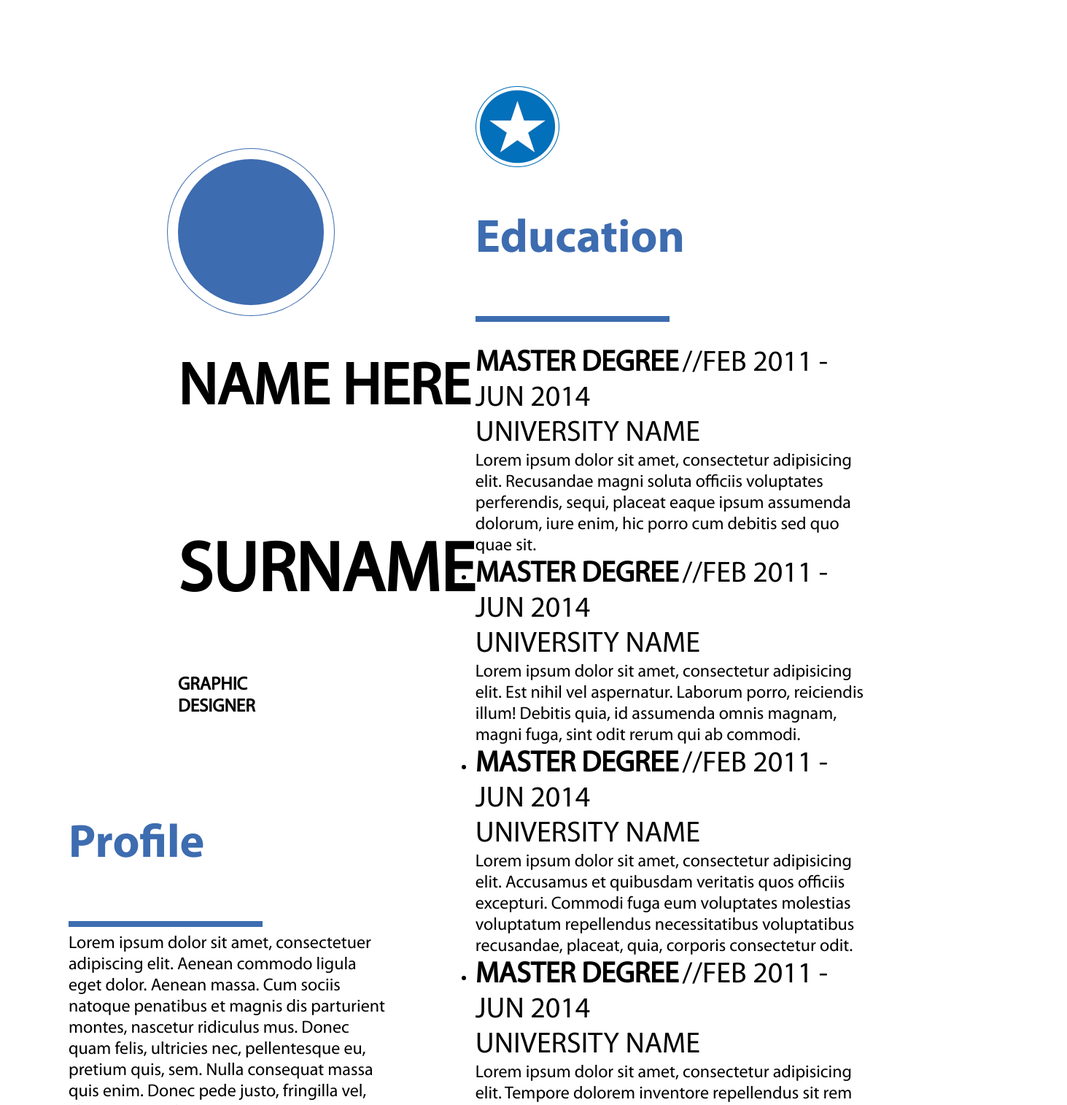
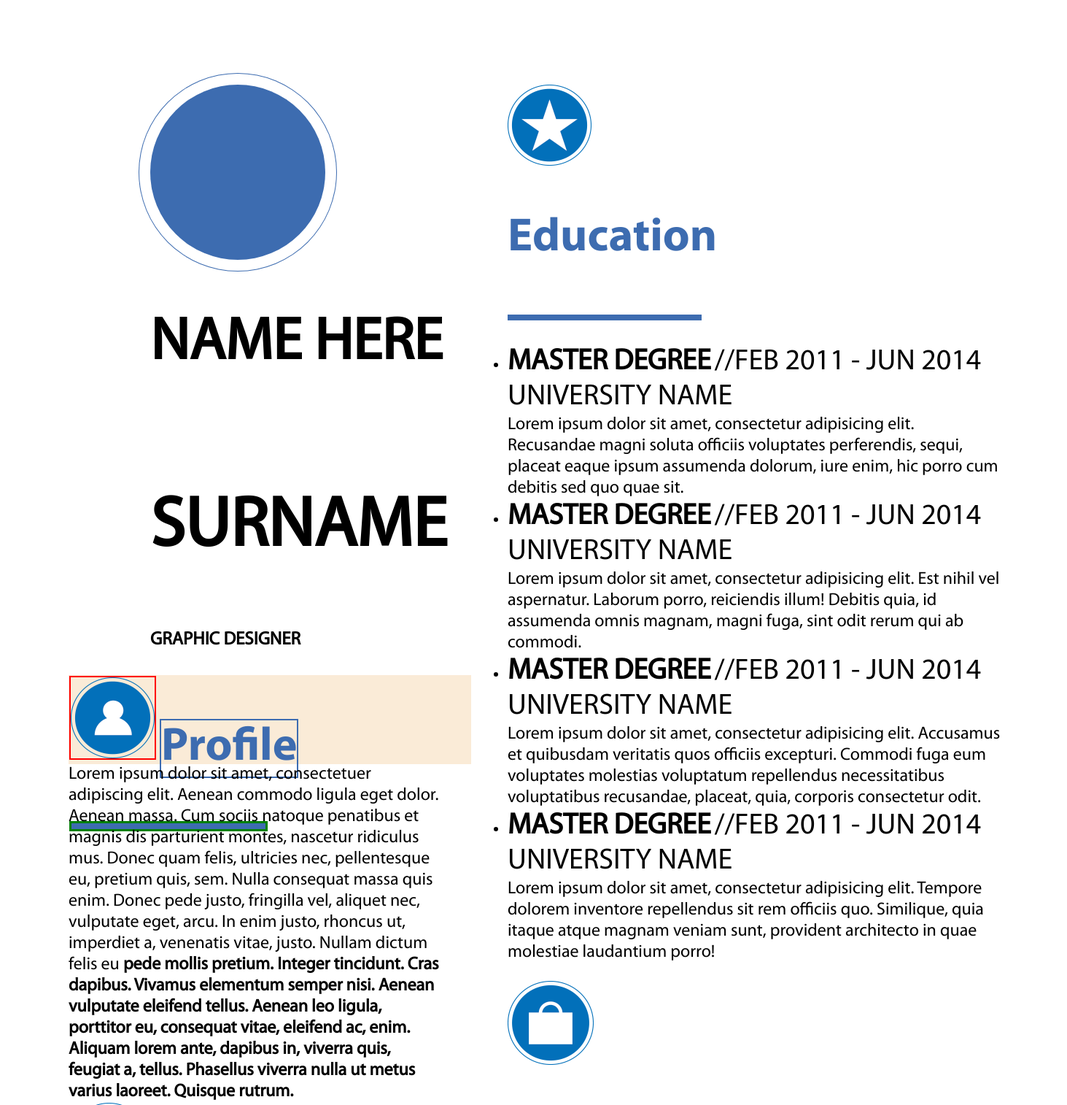
Before and after one commit to Yur-ok/FSD_CV, a plain HTML site: page index.html in a window 1280 px wide. Shown: the top 1514 px of the page at 73% size, 1463 px wide, since content can reach past the window. Drawn offline with Linux system fonts and the light colour scheme.

Commit message:
all done with photo placeholder in bio's block

```diff
--- a/css/style.css
+++ b/css/style.css
@@ -19,7 +19,12 @@ body {
 	font-size: 24px;
 	line-height: normal;
 	font-weight: 400;
-	color: #000;
+    background-color: black;
+}
+
+ul p {
+    margin: 0;
+    padding: 0;
 }
 
 section > div > h2 {
@@ -30,38 +35,43 @@ section > div > h2 {
 }
 
 .container {
-	height: 100%;
-	background-color: white;
-	display: inline-block;
-	padding: 118px 89px 148px 94px;
-	alignment: center;
+    width: 1280px;
+    margin: 0 auto;
+    background-color: #ffffff;
+    padding: 116px 89px 148px 94px;
 }
 
 .coll-1 {
 	width: 40%;
 	float: left;
-    display: block;
-    margin-right: 119px;
+    margin-right: 90px;
 }
+
+.coll-2 {
+    /*display: block;*/
+    /*width: 60%;*/
+}
+
+
 
 /*Bio block*/
 
 .bio {
-	padding: 100px 150px 50px;
+    padding-left: 112px;
 }
 
-.profile_img {
-	width: 200px;
-	height: 200px;
+.bio_img {
+	width: 240px;
+	height: 240px;
 	background: #3d6cb0;
-	-moz-border-radius: 100px;
-	-webkit-border-radius: 100px;
-	border-radius: 100px;
-	box-shadow: 0 0 0 14px #fff,
-				0 0 0 15px #3d6cb0;
+	-moz-border-radius: 120px;
+	-webkit-border-radius: 120px;
+	border-radius: 120px;
+	box-shadow: 0 0 0 15px #fff,
+				0 0 0 16px #3d6cb0;
 }
 
-.profile_name {
+.bio_name {
 	text-transform: uppercase;
 	font-size: 81px;
 	white-space: nowrap;
@@ -71,17 +81,49 @@ section > div > h2 {
 	/*background: yellow;*/
 }
 
-.profile_surname {
+.bio_surname {
 	text-transform: uppercase;
 	font-size: 96px;
 	font-weight: bold;
 }
 
-.prof {
+.bio_prof {
 	text-transform: uppercase;
 	font-size: 25px;
 	font-weight: bold;
 }
+
+/*Profile block*/
+
+.profile .img {
+    display: inline-block;
+    width: 115px;
+    height: 111px;
+    background-image: url("../img/PROFILE.png");
+    border: solid 2px red;
+}
+
+.header h2 {
+    border: solid 2px;
+    display: inline-block;
+}
+
+.header .line {
+    border: solid green;
+    display: inline-block;
+
+}
+
+.header.section {
+    display: block;
+    background-color: antiquewhite;
+    height: 120px;
+    width: 550px;
+    vertical-align: center;
+    border: transparent 1px solid;
+
+}
+
 
 /*Contact block*/
 
--- a/index.html
+++ b/index.html
@@ -10,13 +10,13 @@
 <div class="container">
     <div class="coll-1">
         <section class="bio">
-            <div class="profile_img"></div>
-            <h1 class="profile_name">Name here</h1>
-            <h1 class="profile_surname">Surname</h1>
-            <h4 class="prof">Graphic Designer</h4>
+            <div class="bio_img"></div>
+            <h1 class="bio_name">Name here</h1>
+            <h1 class="bio_surname">Surname</h1>
+            <h4 class="bio_prof">Graphic Designer</h4>
         </section>
         <section class="profile">
-            <div>
+            <div class="header section">
                 <div class="img"></div>
                 <h2>Profile</h2>
                 <div class="line"></div>
```
